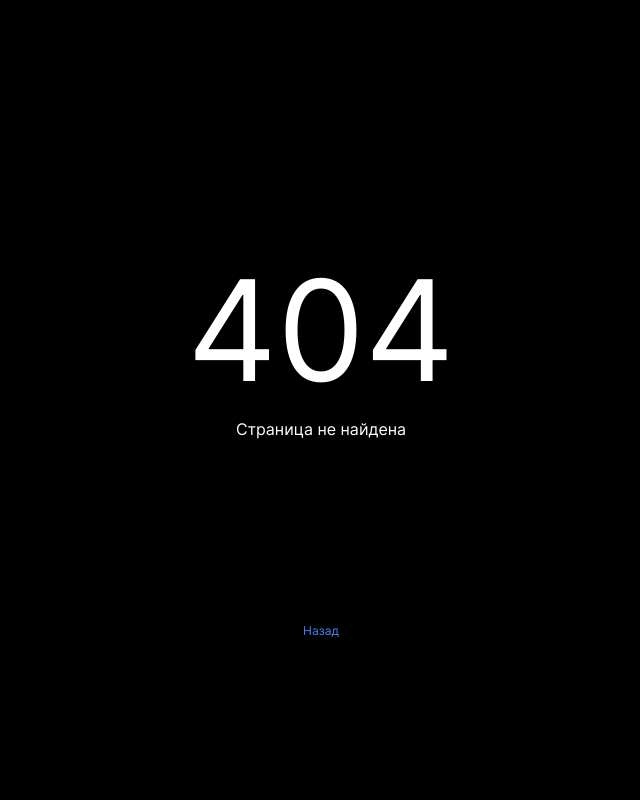
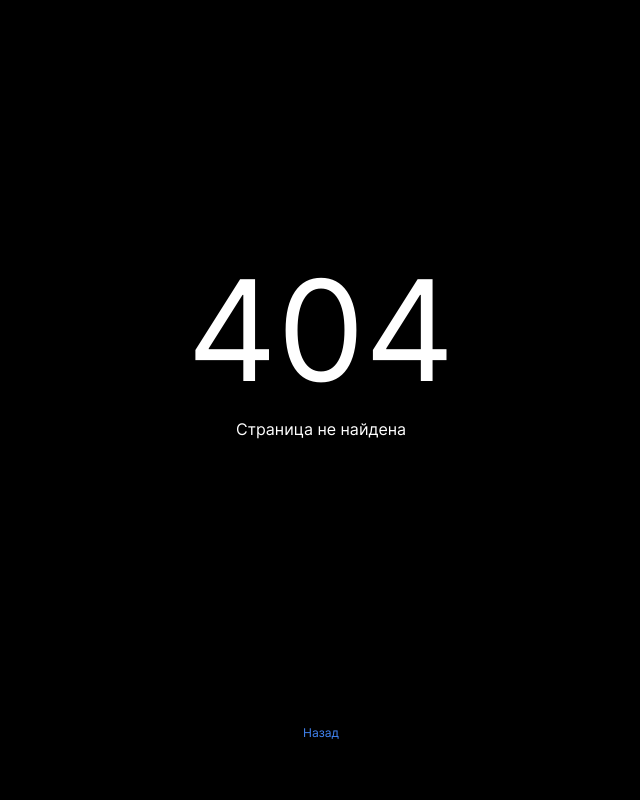
Before and after one commit to Sidorsan/movies-explorer-frontend, a React (Create React App) app: page / in a window 1280 px wide. Shown: the top 800 px of the page, without its empty margins (319-959 px from the left). Built offline with nearby package versions, Linux system fonts and the light colour scheme; no server answers.

Commit message:
Popap404Fixed

```diff
--- a/src/components/PopapNotFound/PopapNotFound.css
+++ b/src/components/PopapNotFound/PopapNotFound.css
@@ -2,14 +2,14 @@
   top: 0;
   left: 0;
   background-color: rgba(0, 0, 0, 1);
-  position: absolute;
-  /* position: fixed; */
+  /* position: absolute; */
+  position: fixed;
   width: 100%;
-  min-height: 100%;
+  height: 100%;
   display: flex;
   flex-direction: column;
   align-items: center;
-  /* justify-content: space-between; */
+  justify-content: space-between;
   visibility: hidden;
   opacity: 1;
   z-index: 2;
@@ -38,7 +38,7 @@
 }
 
 .popup__button {
-  margin: 284px 0 0;
+  margin: auto 0 30px;
   border: none;
   background: none;
   color: #4285F4;
@@ -69,14 +69,18 @@
   }
 
   .popup__button {
-    margin-top: 184px;
+    margin-bottom: 222px;
   }
 }
 
 @media screen and (min-width: 1280px) {
   .popup__title {
-      margin-top: 246px;
-      font-size: 140px;
-      line-height: 169px;
-    }
+    margin-top: 246px;
+    font-size: 140px;
+    line-height: 169px;
+  }
+
+  .popup__button {
+    margin-bottom: 60px;
+  }
 }
```
